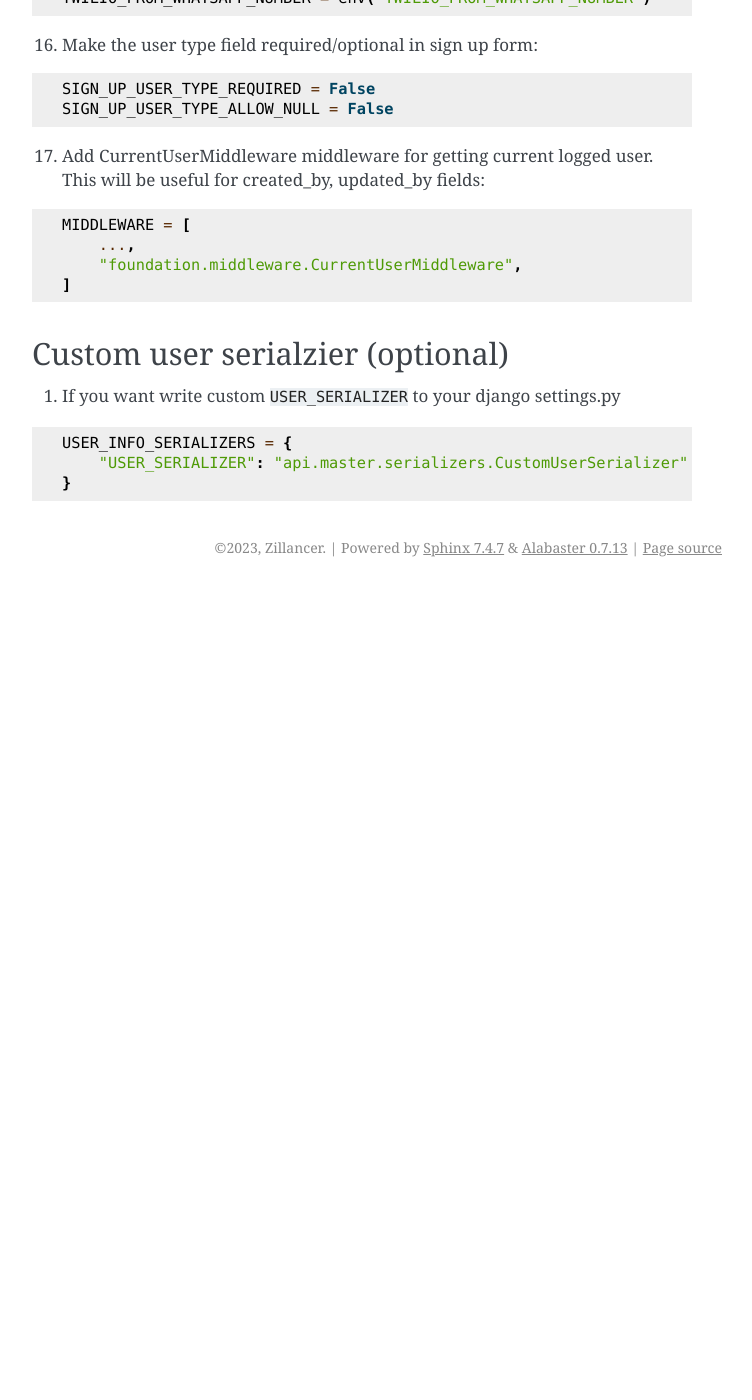
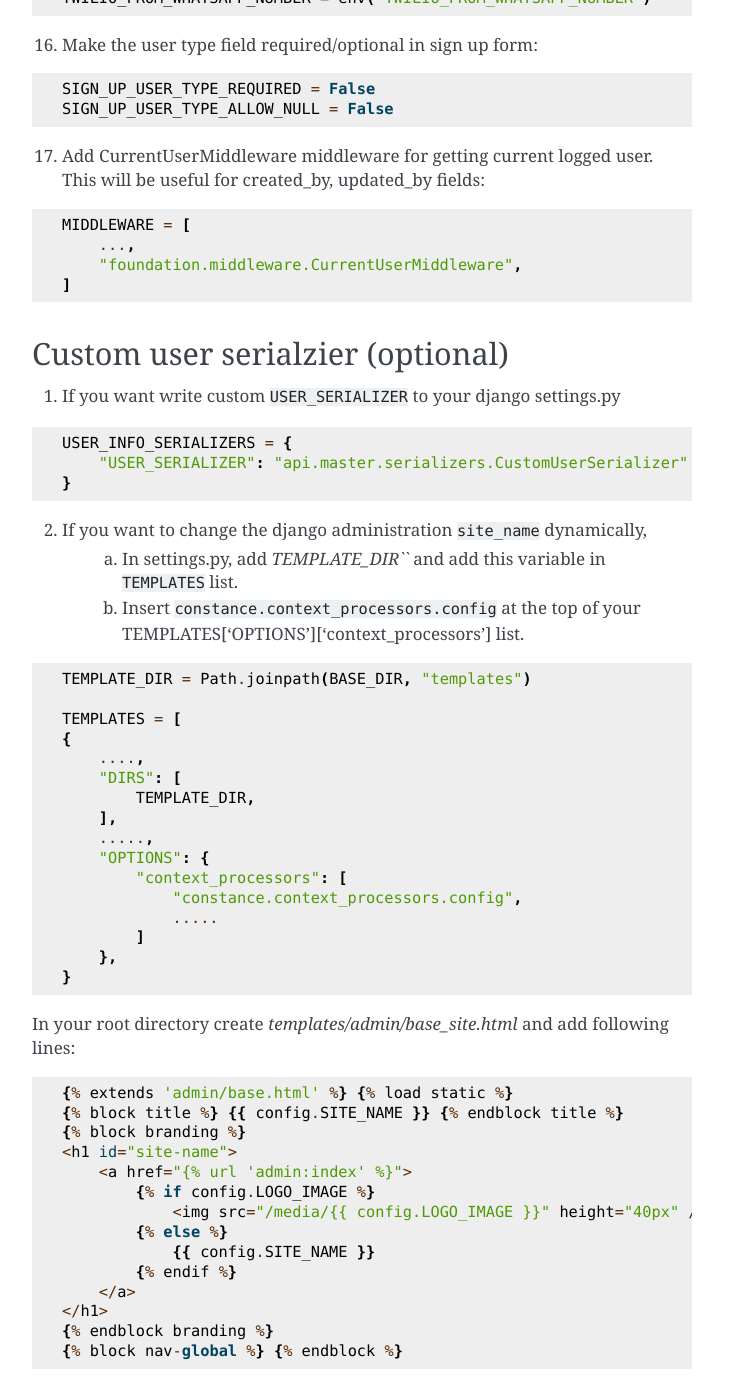
Before and after one commit to ZillancerDeveloper/Zfoundation, a Sphinx documentation site: the page built from docs/installation.rst, in a window 1280 px wide and 1400 px high, scrolled down 3607 px. Shown: the whole window, without its empty margins (388-1140 px from the left). Built offline with Sphinx 7.4.7, drawn with Linux system fonts in a browser that asks for light colours; before the commit the page ends 4194 px from its top, so only the background shows below that.

Commit message:
Constance config effect in django amdin dynamically (#13)

````diff
--- a/docs/installation.rst
+++ b/docs/installation.rst
@@ -235,3 +235,45 @@
     USER_INFO_SERIALIZERS = {
         "USER_SERIALIZER": "api.master.serializers.CustomUserSerializer"   # Replace with your own serializer
     }
+
+2. If you want to change the django administration ``site_name`` dynamically,
+    a. In settings.py, add `TEMPLATE_DIR``` and add this variable in ``TEMPLATES`` list.
+    b. Insert ``constance.context_processors.config`` at the top of your TEMPLATES['OPTIONS']['context_processors'] list.
+
+.. code-block:: python
+
+    TEMPLATE_DIR = Path.joinpath(BASE_DIR, "templates")
+
+    TEMPLATES = [
+    {
+        ....,
+        "DIRS": [
+            TEMPLATE_DIR,
+        ],
+        .....,
+        "OPTIONS": {
+            "context_processors": [
+                "constance.context_processors.config",
+                .....
+            ]
+        },
+    }
+
+In your root directory create `templates/admin/base_site.html` and add following lines:
+
+.. code-block:: python
+
+    {% extends 'admin/base.html' %} {% load static %}
+    {% block title %} {{ config.SITE_NAME }} {% endblock title %}
+    {% block branding %}
+    <h1 id="site-name">
+        <a href="{% url 'admin:index' %}">
+            {% if config.LOGO_IMAGE %}
+                <img src="/media/{{ config.LOGO_IMAGE }}" height="40px" />
+            {% else %}
+                {{ config.SITE_NAME }}
+            {% endif %}
+        </a>
+    </h1>
+    {% endblock branding %}
+    {% block nav-global %} {% endblock %}
````
Also changed, not shown: 4 other files.
